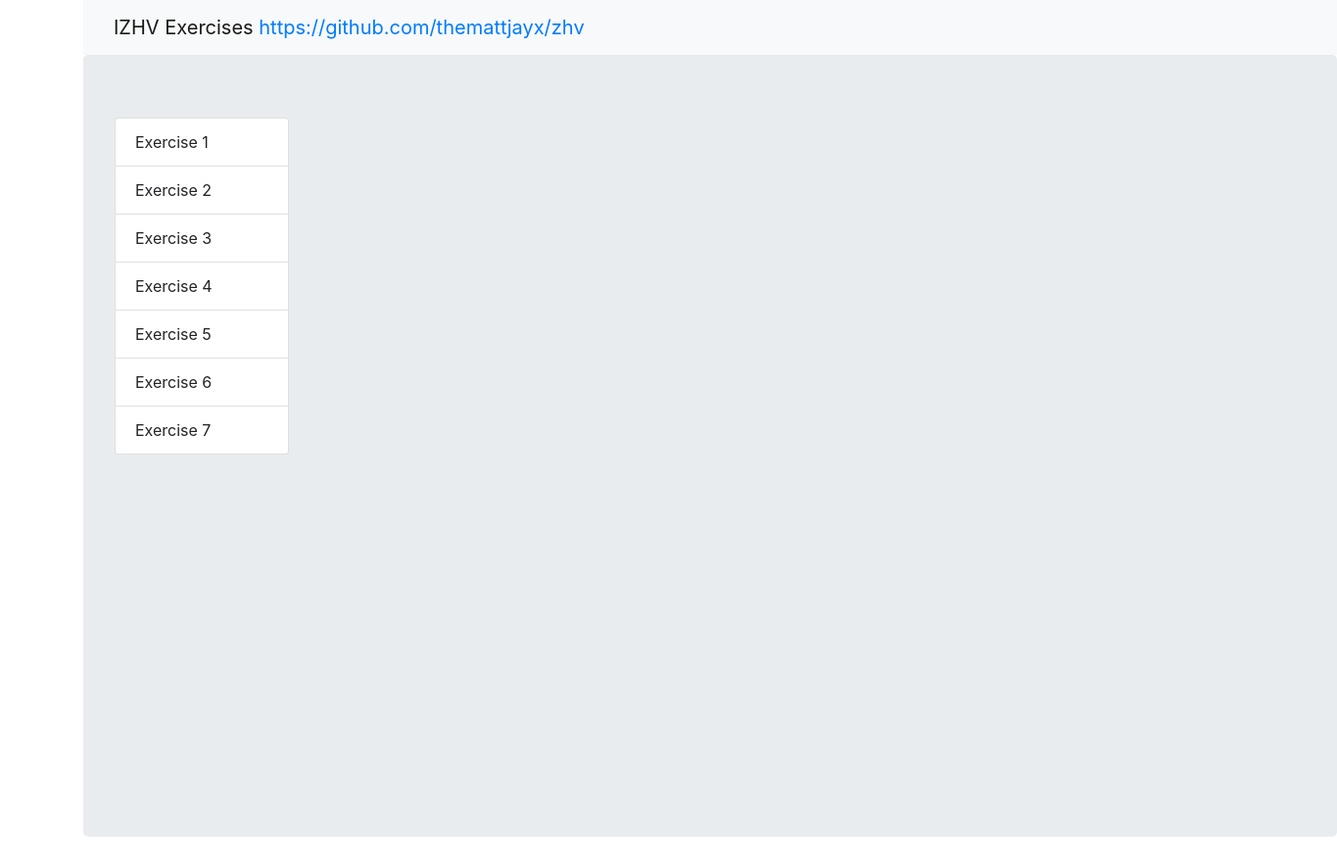
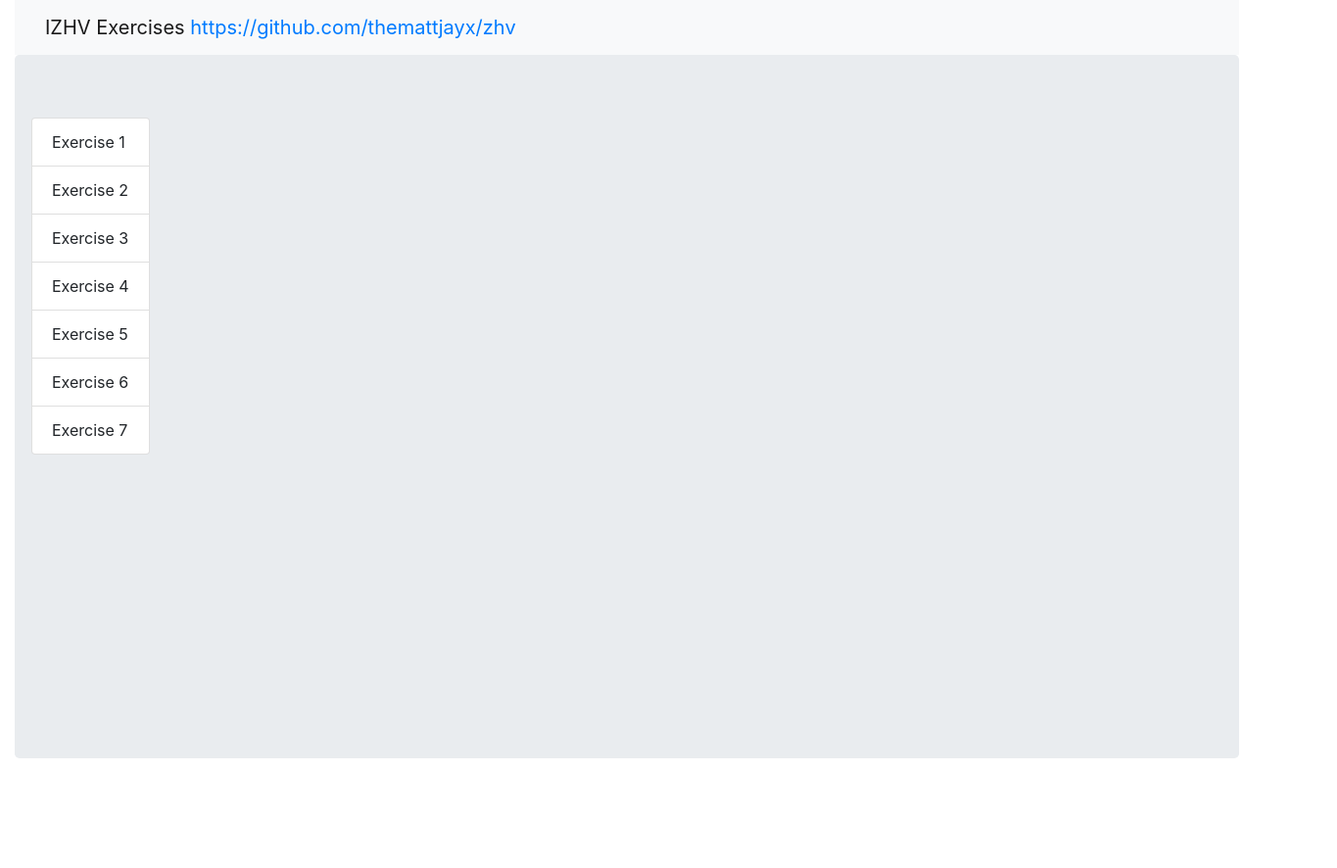
Before and after one commit to themattjayx/zhv, a plain HTML site: page index.html in a window 1280 px wide. Shown: the whole page at 98% size, 1365 px wide, since content can reach past the window. After the commit the page ends 806 px from the top, so only its background shows below. Drawn offline with nearby package versions, Linux system fonts and the light colour scheme.

Commit message:
Edit files

```diff
--- a/index.html
+++ b/index.html
@@ -23,7 +23,7 @@ function resizeFrame(frame)
 
     if (!container) {
 		frame.style.width = "960px";
-		frame.style.height = "640px";
+		frame.style.height = "560px";
 	} else {
 		frame.style.width = container.clientWidth + "px";
 		frame.style.height = container.clientHeight + "px";
@@ -75,16 +75,22 @@ window.onload = () => {
 }
 </script>
 
+<!-- changed alignment, could be without or set to width:auto to auto align, can add margin-left: value;-->
 <style>
+    .container, .container-fluid {
+        max-width: 1400px;  /* max width wroks but width not */
+    }
 .navigation-container {
-	width: 1280px;
+    width: auto;
+
 }
 .content-container {
-	width: 1280px;
+    width: auto;
 }
+
 </style>
 
-<div class="container">
+<div class="container">           <!--   can add fluid to container to left align-->
 <nav class="navbar navbar-light bg-light navigation-container">
 	<div class="container-fluid">
 		<div class="navbar-brand">IZHV Exercises <div id="webLink" style="visibility: hidden; display:inline"><a href="">None</a></div></div>
@@ -94,7 +100,7 @@ window.onload = () => {
 
 <div class="jumbotron content-container">
 <div class="row">
-    <div class="col-2">
+    <div class="col-1.5">
         <div class="list-group" id="izhvExerciseList" role="tablist">
             <a class="list-group-item list-group-item-action" id="exe1" data-toggle="list" path="data/exe1/index.html" link-path="data/exe1/link.txt" role="tab">Exercise 1</a>
             <a class="list-group-item list-group-item-action" id="exe2" data-toggle="list" path="data/exe2/index.html" link-path="data/exe2/link.txt" role="tab">Exercise 2</a>
```
